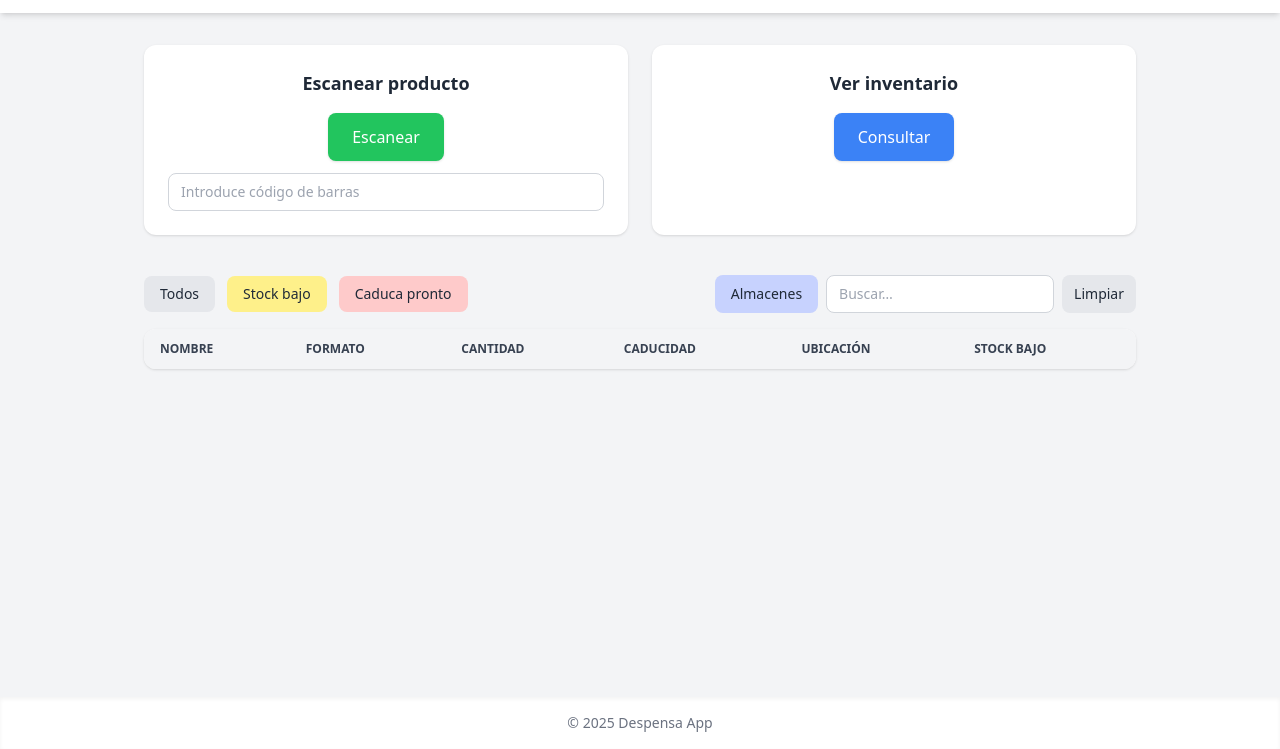
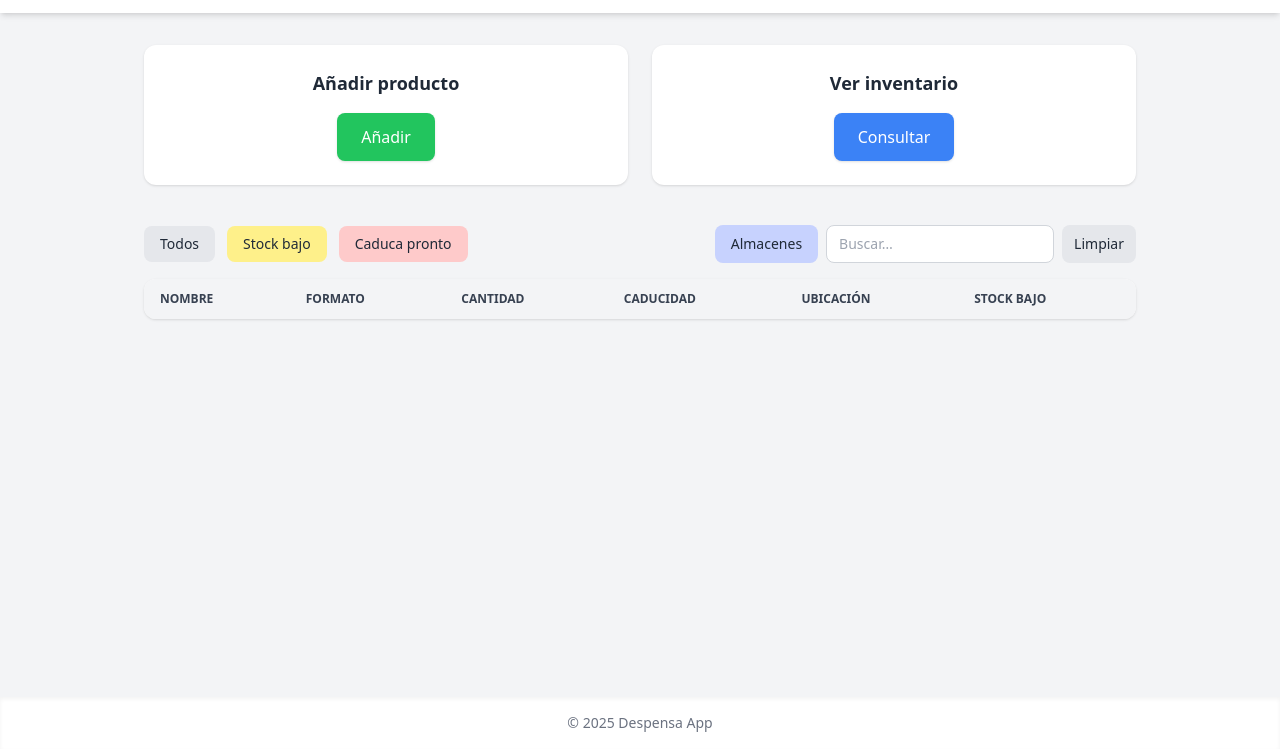
Before and after one commit to AlvaroRodenas/Despensa, a plain HTML site: page index.html in a window 1280 px wide. Shown: the part 51-800 px from the top of the page. Drawn offline with nearby package versions, Linux system fonts and the light colour scheme; no server answers.

Commit message:
Update index.html

```diff
--- a/index.html
+++ b/index.html
@@ -21,13 +21,11 @@
 
       <!-- Card Escanear -->
       <div class="bg-white rounded-xl shadow p-6 flex flex-col items-center">
-        <h2 class="text-lg font-semibold mb-4">Escanear producto</h2>
+        <h2 class="text-lg font-semibold mb-4">Añadir producto</h2>
         <button id="btn-scan"
           class="w-full sm:w-auto px-6 py-3 bg-green-500 text-white rounded-lg shadow hover:bg-green-600 transition">
-          Escanear
+          Añadir
         </button>
-        <input id="barcode-input" type="text" placeholder="Introduce código de barras"
-        class="mt-3 px-3 py-2 border border-gray-300 rounded-lg w-full text-sm" />
       </div>
 
       <!-- Card Inventario -->
```
